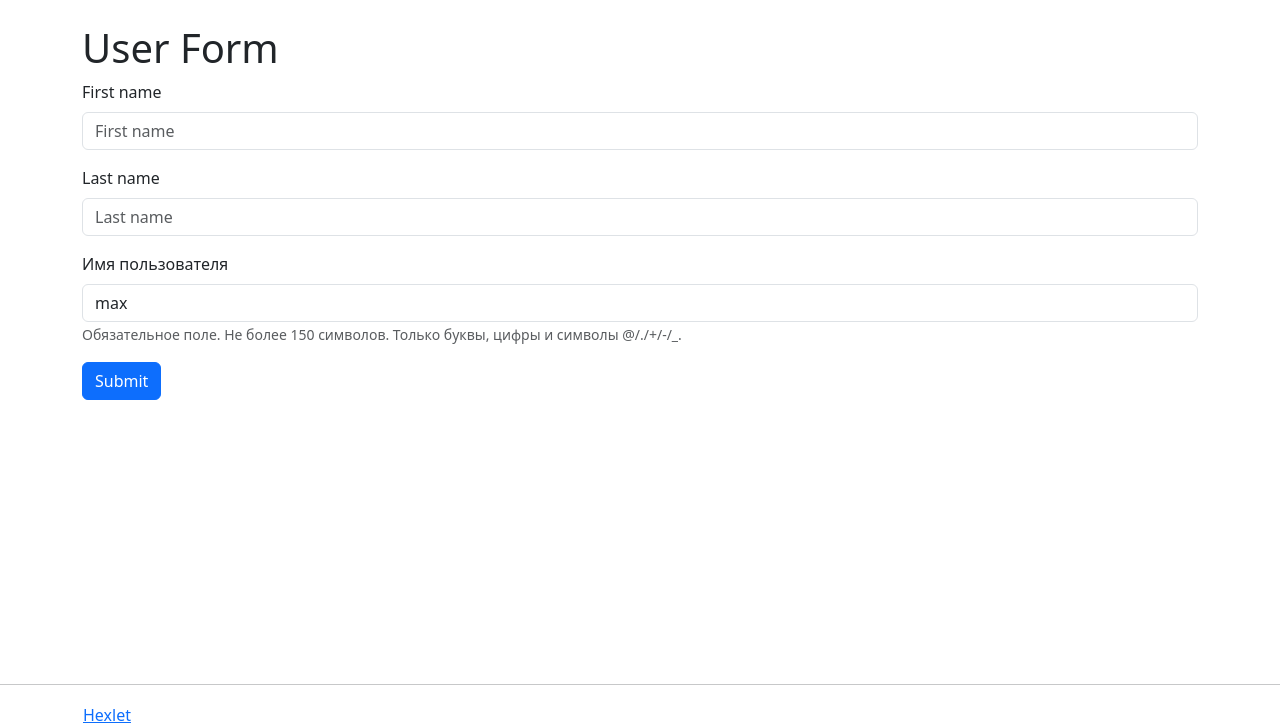
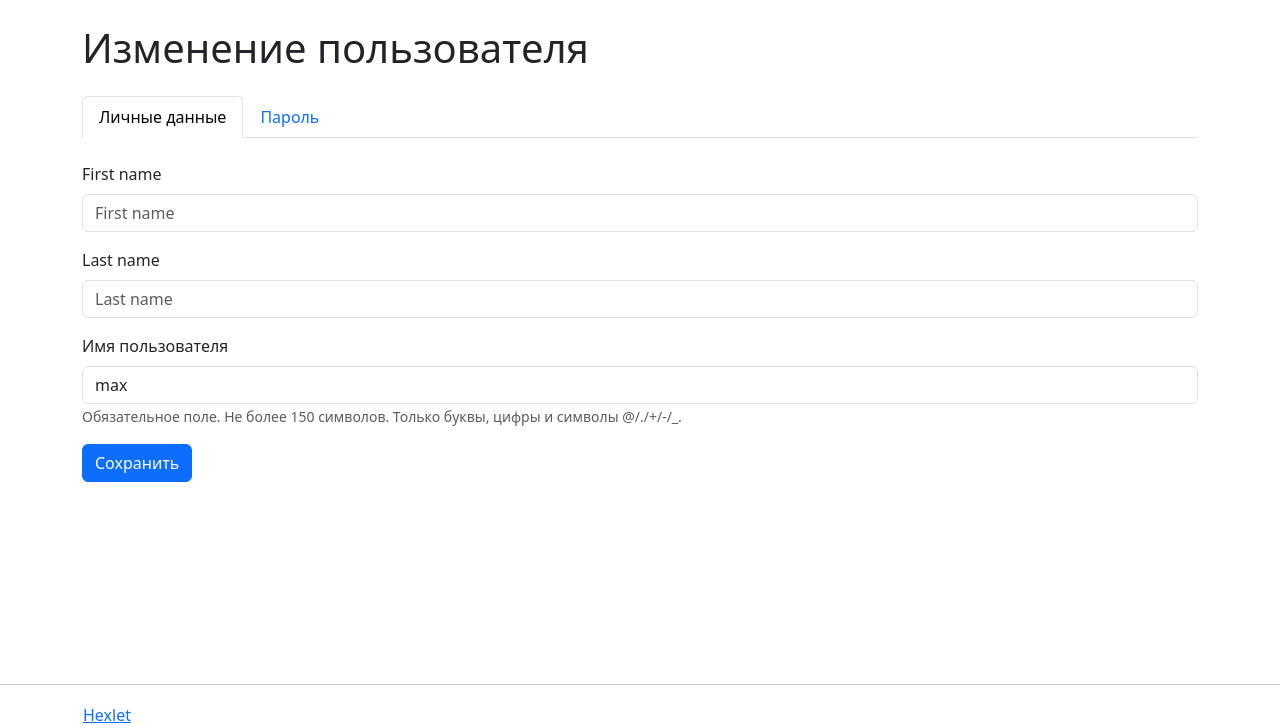
Before and after one commit to Maxcosanostra/python-project-52, a Django app: page /users/1/update/ in a window 1280 px wide. Shown: the part 56-781 px from the top of the page. Run offline with Django 5.2, Linux system fonts and the light colour scheme; a user stored in the database is signed in; data comes from the database, SQL or seed files in the repository; some libraries are stand-ins or nearby versions.

Commit message:
update user_form.html with new expanded forms logic

```diff
--- a/templates/users/user_form.html
+++ b/templates/users/user_form.html
@@ -1,14 +1,49 @@
 {% extends "base.html" %}
-{% load django_bootstrap5 %}
-{% load i18n %}
+{% load django_bootstrap5 i18n %}
 
-{% block title %}{% trans "User Form" %}{% endblock %}
+{% block title %}
+  {% if object %}
+    {% trans "Изменение пользователя" %}
+  {% else %}
+    {% trans "Регистрация" %}
+  {% endif %}
+{% endblock %}
 
 {% block content %}
-<h1>{% trans "User Form" %}</h1>
-<form method="post">
+  <h1 class="mb-4">
+    {% if object %}
+      {% trans "Изменение пользователя" %}
+    {% else %}
+      {% trans "Регистрация" %}
+    {% endif %}
+  </h1>
+
+  {% if object %}
+    <ul class="nav nav-tabs mb-4">
+      <li class="nav-item">
+        <a
+          class="nav-link active"
+          href="{% url 'user_update' object.pk %}"
+        >{% trans "Личные данные" %}</a>
+      </li>
+      <li class="nav-item">
+        <a
+          class="nav-link"
+          href="{% url 'password_change' %}"
+        >{% trans "Пароль" %}</a>
+      </li>
+    </ul>
+  {% endif %}
+
+  <form method="post">
     {% csrf_token %}
     {% bootstrap_form form %}
-    <button type="submit" class="btn btn-primary">{% trans "Submit" %}</button>
-</form>
+    <button type="submit" class="btn btn-primary">
+      {% if object %}
+        {% trans "Сохранить" %}
+      {% else %}
+        {% trans "Зарегистрироваться" %}
+      {% endif %}
+    </button>
+  </form>
 {% endblock %}
```
